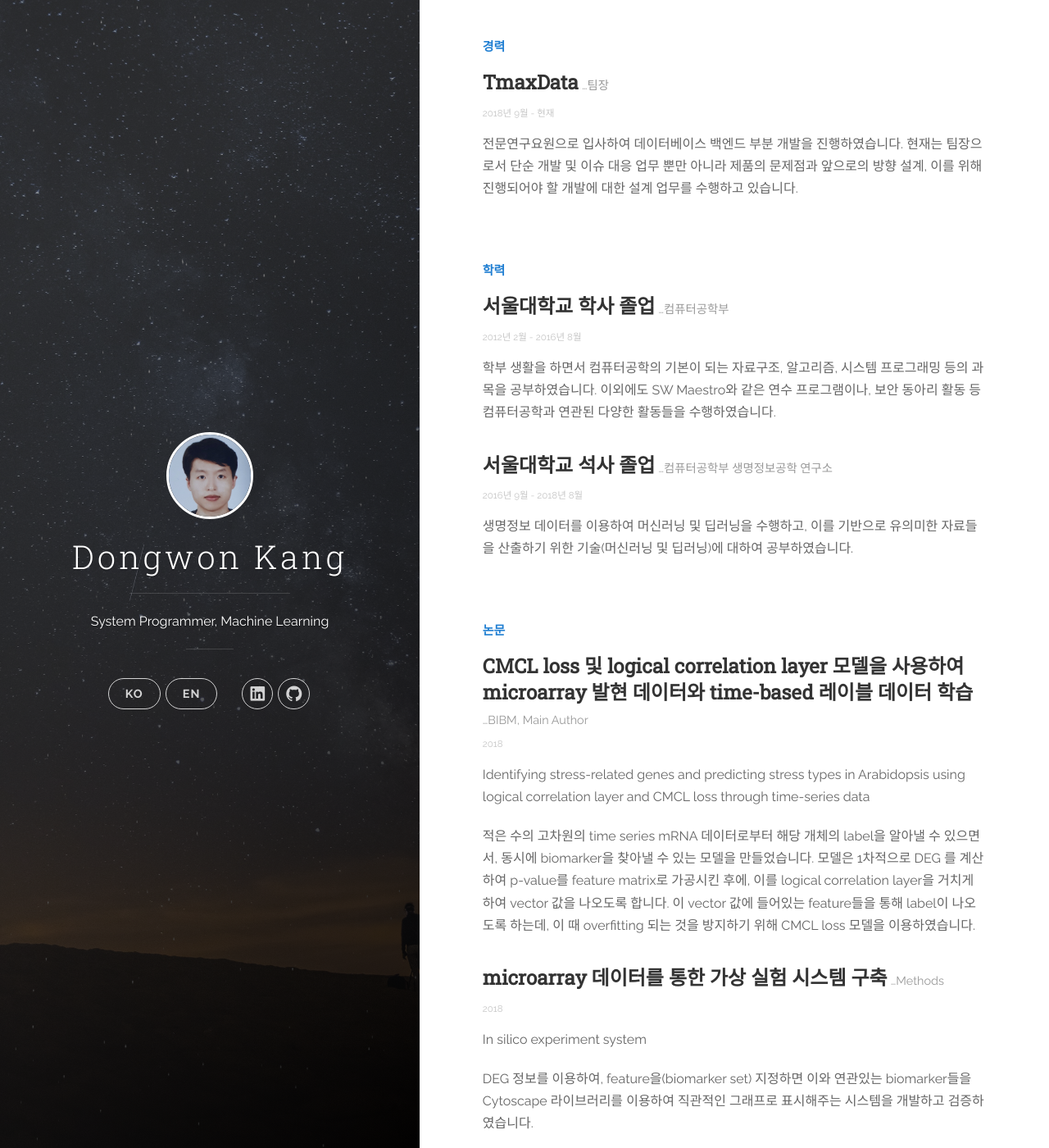
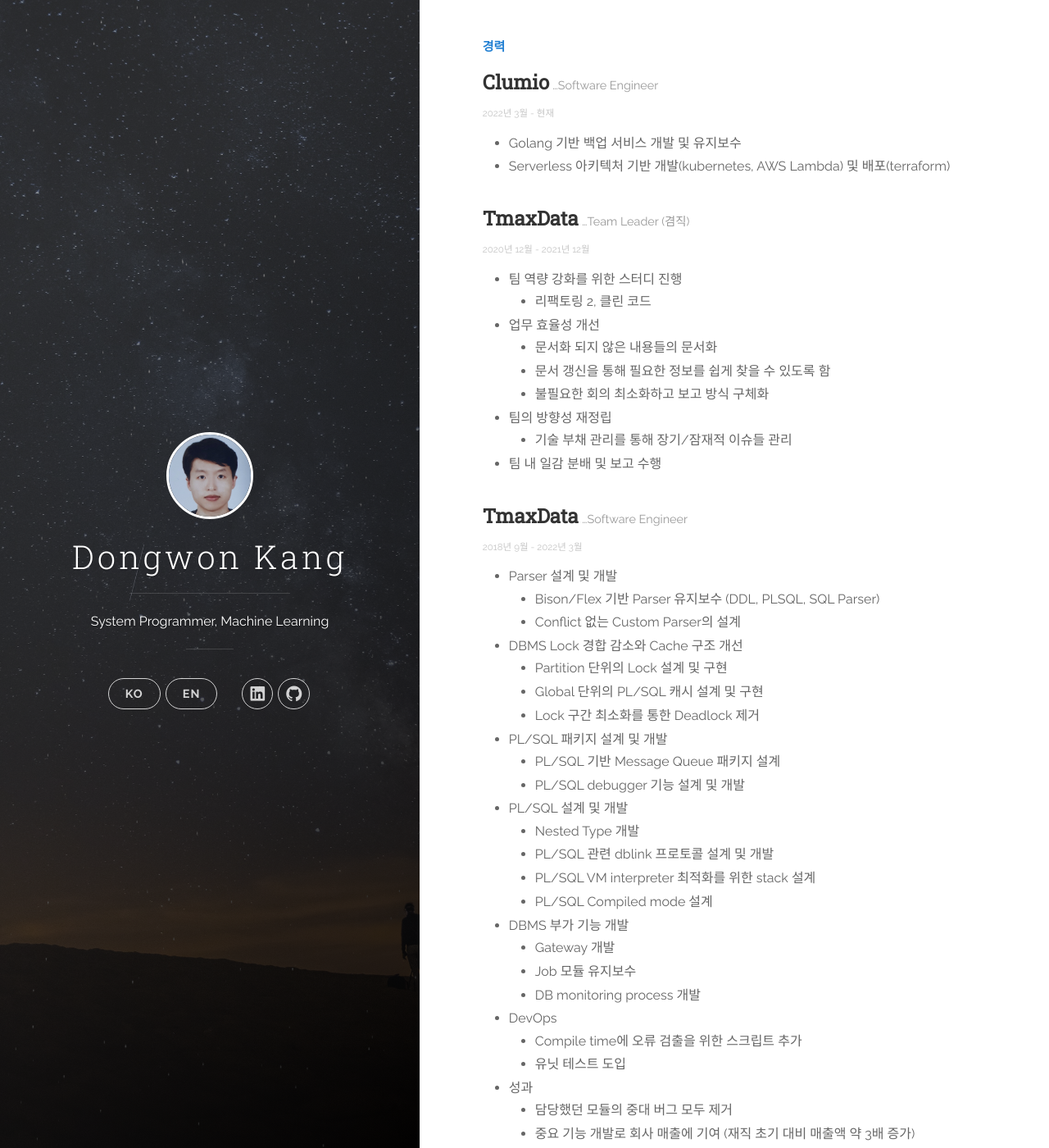
Before and after one commit to kuna/kuna.github.io, a Jekyll site: the page built from index.html, in a window 1280 px wide and 1400 px high. Shown: the whole window at 82% size. Built offline with Jekyll 4.4.1, drawn with Linux system fonts in a browser that asks for light colours; nearby versions of some CDN libraries; some of the changed text lies outside the part shown.

Commit message:
Updated resume in parentheses style

```diff
--- a/_data/data_ko.yml
+++ b/_data/data_ko.yml
@@ -1,12 +1,54 @@
 experience:
+
   data:
+  - title: Clumio
+    excerpt: Software Engineer
+    time: 2022년 3월 - 현재
+    summary: |
+      - Golang 기반 백업 서비스 개발 및 유지보수
+      - Serverless 아키텍처 기반 개발(kubernetes, AWS Lambda) 및 배포(terraform)
   - title: TmaxData
-    excerpt: 팀장
-    time: 2018년 9월 - 현재
+    excerpt: Team Leader (겸직)
+    time: 2020년 12월 - 2021년 12월
     summary: |
-      전문연구요원으로 입사하여 데이터베이스 백엔드 부분 개발을 진행하였습니다.
-      현재는 팀장으로서 단순 개발 및 이슈 대응 업무 뿐만 아니라 제품의 문제점과 앞으로의 방향 설계, 이를 위해 진행되어야 할 개발에 대한 설계 업무를 수행하고 있습니다.
-
+      - 팀 역량 강화를 위한 스터디 진행
+        - 리팩토링 2, 클린 코드
+      - 업무 효율성 개선
+        - 문서화 되지 않은 내용들의 문서화
+        - 문서 갱신을 통해 필요한 정보를 쉽게 찾을 수 있도록 함
+        - 불필요한 회의 최소화하고 보고 방식 구체화
+      - 팀의 방향성 재정립
+        - 기술 부채 관리를 통해 장기/잠재적 이슈들 관리
+      - 팀 내 일감 분배 및 보고 수행
+  - title: TmaxData
+    excerpt: Software Engineer
+    time: 2018년 9월 - 2022년 3월
+    summary: |
+      - Parser 설계 및 개발
+        - Bison/Flex 기반 Parser 유지보수 (DDL, PLSQL, SQL Parser)
+        - Conflict 없는 Custom Parser의 설계
+      - DBMS Lock 경합 감소와 Cache 구조 개선
+        - Partition 단위의 Lock 설계 및 구현
+        - Global 단위의 PL/SQL 캐시 설계 및 구현
+        - Lock 구간 최소화를 통한 Deadlock 제거
+      - PL/SQL 패키지 설계 및 개발
+        - PL/SQL 기반 Message Queue 패키지 설계
+        - PL/SQL debugger 기능 설계 및 개발
+      - PL/SQL 설계 및 개발
+        - Nested Type 개발
+        - PL/SQL 관련 dblink 프로토콜 설계 및 개발
+        - PL/SQL VM interpreter 최적화를 위한 stack 설계
+        - PL/SQL Compiled mode 설계
+      - DBMS 부가 기능 개발
+        - Gateway 개발
+        - Job 모듈 유지보수
+        - DB monitoring process 개발
+      - DevOps
+        - Compile time에 오류 검출을 위한 스크립트 추가
+        - 유닛 테스트 도입
+      - 성과
+        - 담당했던 모듈의 중대 버그 모두 제거
+        - 중요 기능 개발로 회사 매출에 기여 (재직 초기 대비 매출액 약 3배 증가)
 
 education:
   data:
@@ -14,13 +56,23 @@
     excerpt: 컴퓨터공학부
     time: 2012년 2월 - 2016년 8월
     summary: |
-      학부 생활을 하면서 컴퓨터공학의 기본이 되는 자료구조, 알고리즘, 시스템 프로그래밍 등의 과목을 공부하였습니다.
-      이외에도 SW Maestro와 같은 연수 프로그램이나, 보안 동아리 활동 등 컴퓨터공학과 연관된 다양한 활동들을 수행하였습니다.
+      - Github에서 각종 side project 수행
+      - 개발 동아리 활동: UPnL
+      - 보안 동아리 활동: Guardian
+      - 행사 참여: SW Maestro, Microsoft App Hackathon 등
+  - title: Software Maestro 3기 수료
+    excerpt: 한국정보산업연합
+    time: 2012년 7월 - 2013년 2월
+    summary: |
+      - 개인 방송 솔루션 설계 및 Android 앱 개발
+      - 게임 컨트롤러 플랫폼 설계 및 Android, server, 데모 게임 개발
   - title: 서울대학교 석사 졸업
     excerpt: 컴퓨터공학부 생명정보공학 연구소
     time: 2016년 9월 - 2018년 8월
     summary: |
-      생명정보 데이터를 이용하여 머신러닝 및 딥러닝을 수행하고, 이를 기반으로 유의미한 자료들을 산출하기 위한 기술(머신러닝 및 딥러닝)에 대하여 공부하였습니다.
+      - mRNA 데이터 분석 방법 연구
+      - Tensorflow 기반으로 모델 설계 및 개발
+      - 4편의 논문 작성 (메인 저자 1편)
 
 
 paper:
@@ -84,10 +136,7 @@
       스마트폰 센서 값 날것의 노이즈를 제거하기 위한 머신 러닝을 수행하여 정확도를 높였으며, 게임을 통해 해당 솔루션을 실제 사용하는 모습을 시연하였습니다.
 
 
-
-
 opensource:
-  desc: 단순히 툴만 가져다 쓰는 것을 넘어서, 해당 툴에 기여할 부분이 있거나 문제점이 있을 경우에는 이를 고치고 기여하기도 합니다.
   data:
   - title: "jquery.venn.js contribution"
     excerpt: jquery
@@ -101,17 +150,32 @@
     summary: SDL2_image 라이브러리에서 특정 포멧의 이미지를 읽어들일 때 crash가 일어날 수 있음을 확인하고 수정하였습니다.
 
 
-interest:
-  desc: 이외에도 아래 분야들에 관심을 가지고 있으며 선호합니다.
+skills:
   data:
-  - title: Algorithm and Optimizing
-    summary: |
-      - 스케쥴러나 메모리 locality와 같은 최적화에 관심있으며 이를 통해 big transaction도 문제없이 수행할 수 있는 효율적인 설계에 관심이 있습니다.
-      - 이를 위해서는 효율적인 자료구조 및 알고리즘을 쓰는 것도 중요하다고 생각하여 꾸준히 알고리즘 문제를 공부하기도 하였고, Google codejam에 출전해보기도 하였습니다 (Round 2)
-      - 하드웨어가 제 성능을 낼 수 있도록 하기 위한 Multithreading 프로그래밍에도 관심이 많습니다.
-  - title: Deep Learning
-    summary: |
-      Biodata 처리를 위한 여러 기법을 공부할 때 같이 공부했던 내용들로서, 다른 분야의 데이터에도 딥러닝을 사용하여 유의미한 결과를 도출해내는 데 관심이 있습니다.
-      - Word2Vec 모델을 사용할 수 있습니다.
-      - Self-supervised 학습 모델을 이용하여 regression / clustering 할 수 있습니다.
-      - Attention 모델을 사용할 수 있습니다.
+  - title: Go
+    status: strong
+  - title: Python
+    status: normal
+  - title: C/C++
+    status: strong
+  - title: Java
+    status: strong
+  - title: Rust
+    status: normal
+  - title: Javascript
+    status: strong
+  - title: CSS
+    status: strong
+  - title: R
+    status: normal
+
+frameworks:
+  data:
+  - title: django
+  - title: bootstrap
+  - title: jquery
+  - title: SDL2
+  - title: OpenGL
+  - title: Tensorflow
+  - title: GLFW
+  - title: Flex/Bison
--- a/index.html
+++ b/index.html
@@ -129,6 +129,7 @@
   </div>
 
   {% assign section = content.interest %}
+  {% if section %}
   <div class="section">
     <div class="title">관심분야</div>
     {% if section.desc %}
@@ -150,6 +151,7 @@
       {% endfor %}
     </ol>
   </div>
+  {% endif %}
 
 
   <!--
```
